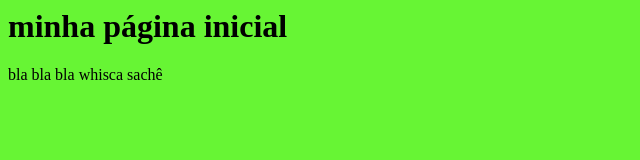
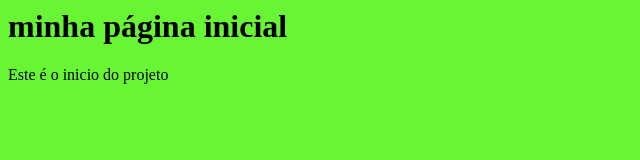
Before and after one commit to dam450/projeto_paginaweb, a plain HTML site: page index.html in a window 1280 px wide. Shown: the full height of the page, 0-640 px from the left. Drawn offline with Linux system fonts and the light colour scheme.

Commit message:
alterado texto do index
Signed-off-by: dam450 <evandro.damaso@gmail.com>

```diff
--- a/index.html
+++ b/index.html
@@ -6,6 +6,6 @@
     </head>
     <body bgcolor="67f534">
         <h1>minha página inicial</h1>
-        bla bla bla whisca sachê
+        Este é o inicio do projeto
     </body>
 </html>
```
